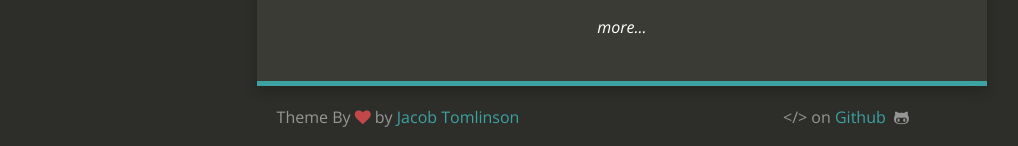
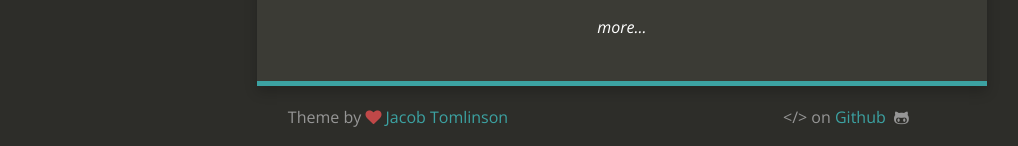
Before and after one commit to HFATFAT/hfatfat.github.io, a Jekyll site: the page built from index.html, in a window 1280 px wide. Shown: the part 780-926 px from the top of the page, without its empty margins (18-1036 px from the left). Built offline with Jekyll 4.4.1, drawn with Linux system fonts in a browser that asks for light colours; nearby versions of some CDN libraries; Markdown is read by kramdown in place of the engine named in the settings.

Commit message:
no message

```diff
--- a/_config.yml
+++ b/_config.yml
@@ -19,7 +19,7 @@ google_plus_link: http://carte-noire.jacobtomlinson.co.uk/
 stackoverflow_link: http://stackoverflow.com/users/5091920/hfatfat
 
 # Footer
-footer_left: "Theme By <i class=\"fa fa-heart\"></i> by <a href=\"https://twitter.com/_JacobTomlinson\">Jacob Tomlinson</a>"
+footer_left: "Theme by <i class=\"fa fa-heart\"></i> <a href=\"https://twitter.com/_JacobTomlinson\">Jacob Tomlinson</a>"
 footer_right: "&lt;/&gt; on <a href=\"https://github.com/jacobtomlinson/carte-noire\">Github</a> &nbsp;<i class=\"fa fa-github-alt\"></i>"
 
 # Build settings
```
